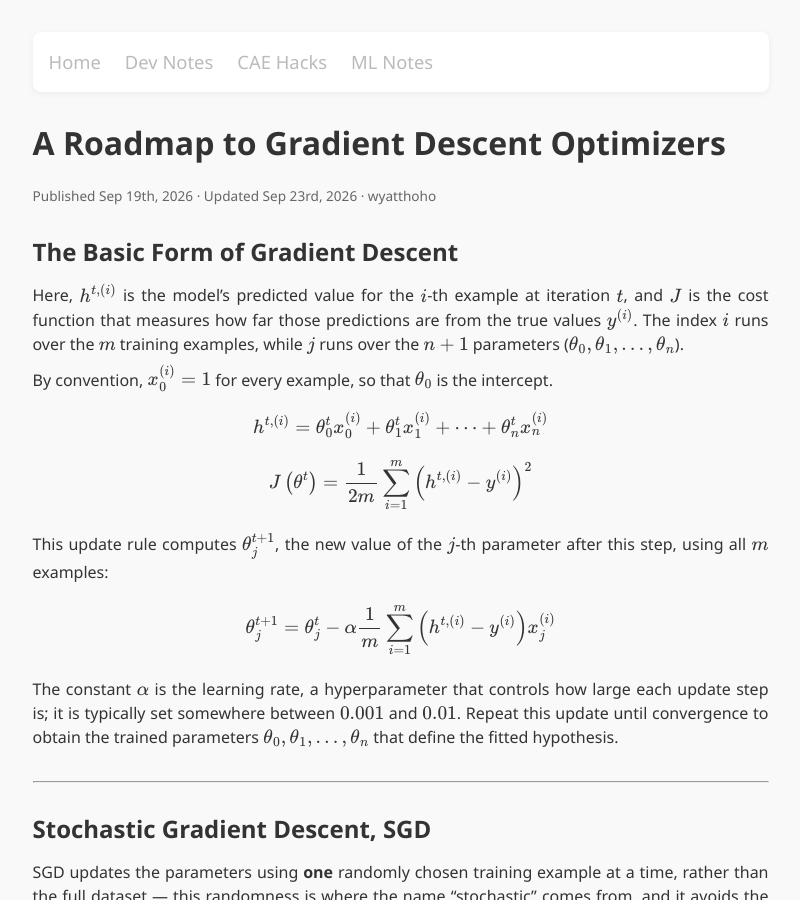
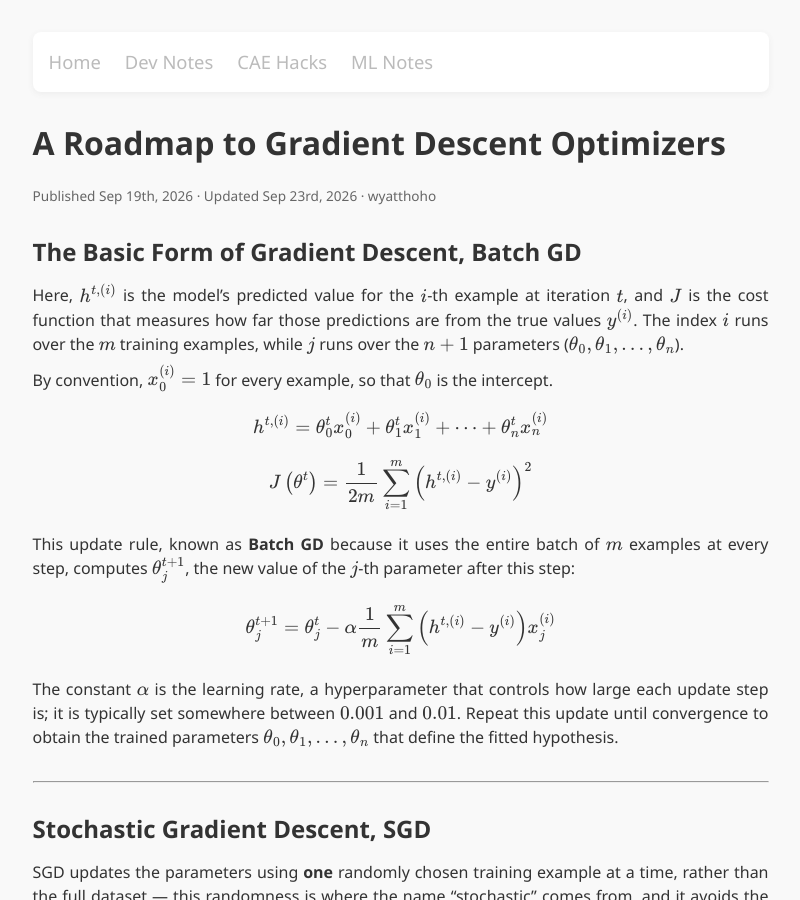
Before and after one commit to wyatthoho/wyatthoho.github.io, a Jekyll site: the page built from _ml_notes/roadmap-to-gradient-descent-optimizers.md, in a window 1280 px wide and 900 px high. Shown: the whole window, without its empty margins (232-1032 px from the left). Built offline with Jekyll 4.4.1, drawn with Linux system fonts in a browser that asks for light colours.

Commit message:
Clarify Batch GD naming in roadmap to gradient descent optimizers
Co-Authored-By: Claude Sonnet 5 <noreply@anthropic.com>

```diff
--- a/_ml_notes/roadmap-to-gradient-descent-optimizers.md
+++ b/_ml_notes/roadmap-to-gradient-descent-optimizers.md
@@ -3,7 +3,8 @@ layout: post
 name: A Roadmap to Gradient Descent Optimizers
 birth: 2026-09-19
 ---
-## The Basic Form of Gradient Descent
+
+## The Basic Form of Gradient Descent, Batch GD
 
 Here, $h^{t,(i)}$ is the model's predicted value for the $i$-th example at iteration $t$, and $J$ is the cost function that measures how far those predictions are from the true values $y^{(i)}$. The index $i$ runs over the $m$ training examples, while $j$ runs over the $n+1$ parameters ($\theta_0, \theta_1, \dots, \theta_n$).
 
@@ -13,7 +14,7 @@ $$\begin{equation} h^{t,(i)} = \theta_0^{t} x_0^{(i)} + \theta_1^{t} x_1^{(i)} +
 
 $$\begin{equation} J\left(\theta^{t}\right) = \frac{1}{2m}\sum_{i=1}^{m}{\left(h^{t,(i)}-y^{(i)}\right)^2} \end{equation}$$
 
-This update rule computes $\theta_j^{t+1}$, the new value of the $j$-th parameter after this step, using all $m$ examples:
+This update rule, known as **Batch GD** because it uses the entire batch of $m$ examples at every step, computes $\theta_j^{t+1}$, the new value of the $j$-th parameter after this step:
 
 $$\begin{equation} \theta_j^{t+1} = \theta_j^{t} - \alpha \frac{1}{m}\sum_{i=1}^{m}{\left(h^{t,(i)}-y^{(i)}\right)x_j^{(i)}} \end{equation}$$
 
@@ -135,7 +136,7 @@ The numerator $\hat s_j^{t+1}$ comes from Momentum (deciding direction); the den
 
 | Section | Method | Problem addressed |
 |:---|:---|:---|
-| The Basic Form | GD | — |
+| The Basic Form | Batch GD | — |
 | Stochastic Gradient Descent | SGD | GD is too slow on large datasets |
 | Mini-batch Gradient Descent | Mini-batch GD | SGD is too unstable |
 | Smoothing the Update Direction | Momentum | Oscillating update direction |
```
